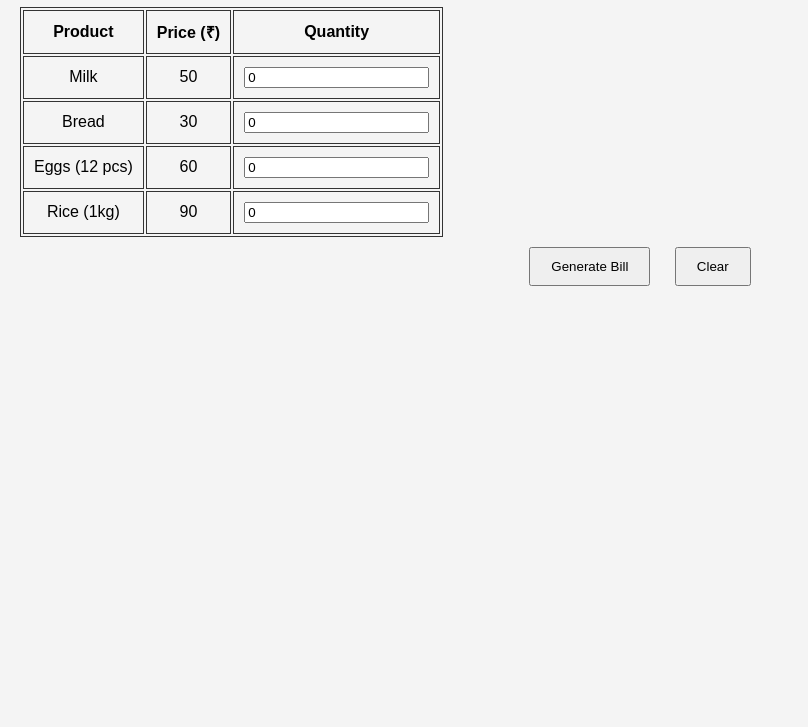
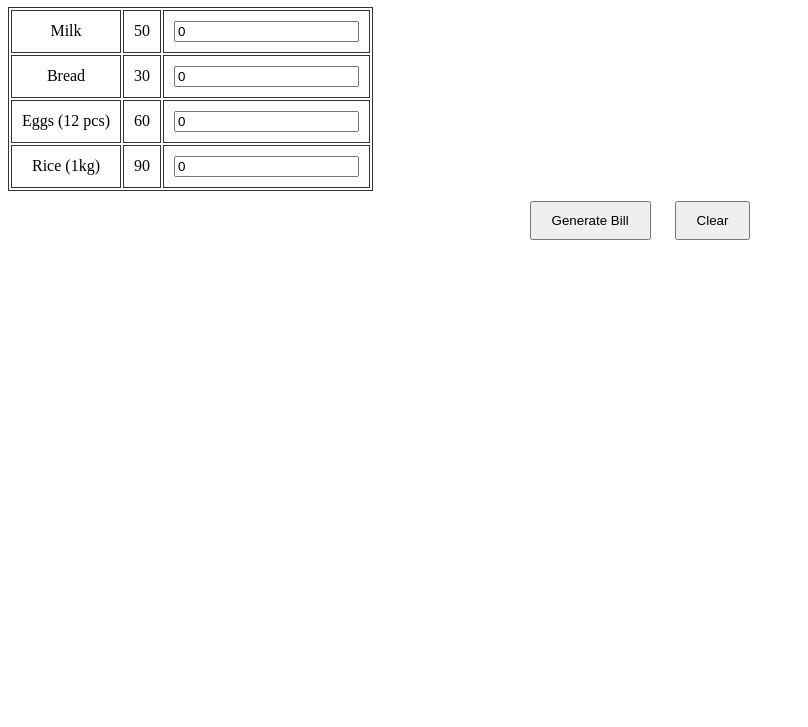
Before and after one commit to MADHUMITHA-SURESHKUMAR/index, a plain HTML site: page index.html in a window 1280 px wide. Shown: the part 73-800 px from the top of the page, without its empty margins (0-808 px from the left). Drawn offline with Linux system fonts and the light colour scheme.

Commit message:
Update index.html with new changes

```diff
--- a/index.html
+++ b/index.html
@@ -5,11 +5,7 @@
     <meta name="viewport" content="width=device-width, initial-scale=1.0">
     <title>Grocery Billing</title>
     <style>
-        body {
-            font-family: Arial, sans-serif;
-            margin: 20px;
-            background-color: #f4f4f4;
-        }
+
         h1 {
             text-align: center;
         }
@@ -37,11 +33,7 @@
 
     <table id="productTable">
         <thead>
-            <tr>
-                <th>Product</th>
-                <th>Price (₹)</th>
-                <th>Quantity</th>
-            </tr>
+
         </thead>
         <tbody>
             <tr>
```
